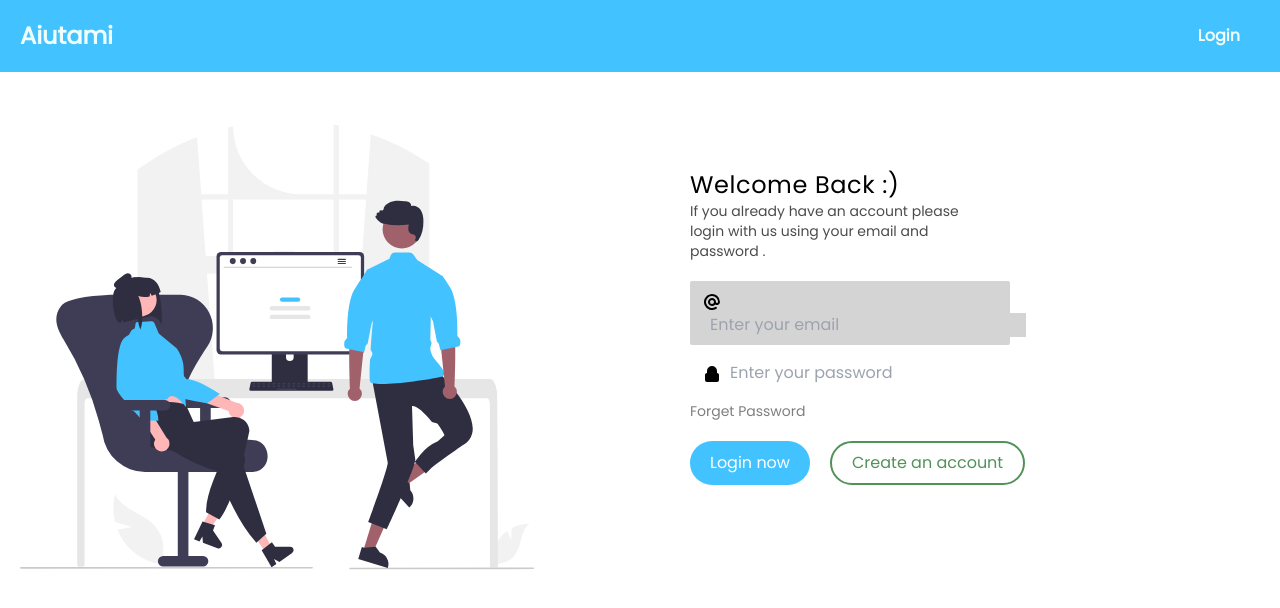
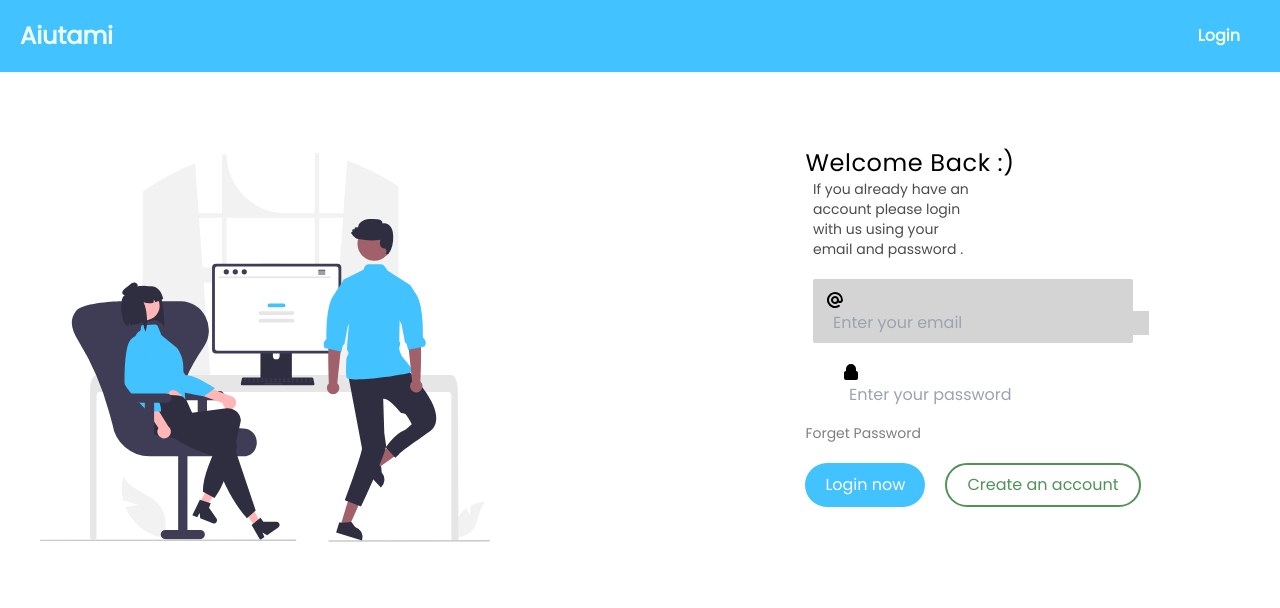
Before and after one commit to chakib2002/aiutami-frontend-reactjs, a React (Create React App) app: page / in a window 1280 px wide. Shown: the top 608 px of the page. Built offline with nearby package versions, Linux system fonts and the light colour scheme.

Commit message:
style the login component

```diff
--- a/src/components/Login.tsx
+++ b/src/components/Login.tsx
@@ -10,19 +10,21 @@ export const Login = () => {
 
           <Office />
 
-          <div className='mt-10 lg:m-auto lg:ml-44 mx-5 md:mx-10  '>
+          <div className='mt-10 lg:m-auto lg:ml-44 mx-5 md:mx-10'>
             <div className='mb-5 text-center lg:text-left '>
               <h1 className='text-2xl font-light tracking-wide'>Welcome Back :)</h1>
-              <p className='text-sm font-thin opacity-70 lg:w-1/2'>If you already have an account please login with us using your email and password .</p>
+              <div className='w-80 m-auto'>
+                <p className='text-sm font-thin opacity-70 lg:w-1/2'>If you already have an account please login with us using your email and password .</p>
+              </div>
             </div>
             <div className='text-center lg:text-left'>
 
-              <div className='py-2 px-3 mb-2 lg:bg-lightgray lg:w-80 lg:rounded-sm'>
+              <div className='py-2 px-3 mb-2 bg-lightgray lg:w-80 lg:rounded-sm w-72 m-auto '>
                 <EmailIcon />
-                <input type="email" placeholder='Enter your email' className='focus:outline-none ml-2 lg:bg-lightgray' />
+                <input type="email" placeholder='Enter your email' className='focus:outline-none ml-2 bg-lightgray' />
               </div>
 
-              <div className='py-2 px-3 mb-2'>
+              <div className='py-2 px-3 mb-2 w-72 m-auto'>
                 <LockIcon />
                 <input type="password" placeholder='Enter your password' className='focus:outline-none ml-2' />
              </div>
--- a/tailwind.config.js
+++ b/tailwind.config.js
@@ -20,7 +20,8 @@ module.exports = {
     './src/Images/Instagram.svg',
     './src/components/Login.tsx',
     './src/Images/EmailIcon.svg',
-    './src/Images/Lock.svg'
+    './src/Images/Lock.svg',
+    './src/Images/office.svg'
   ],
   theme: {
     extend: {},
```
Also changed, not shown: src/Images/Office.svg.
